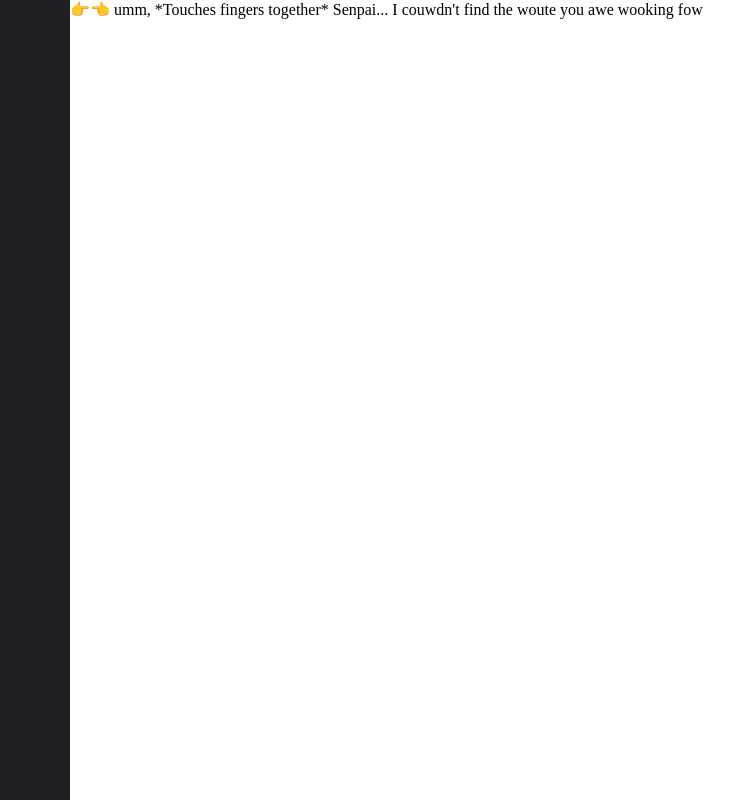
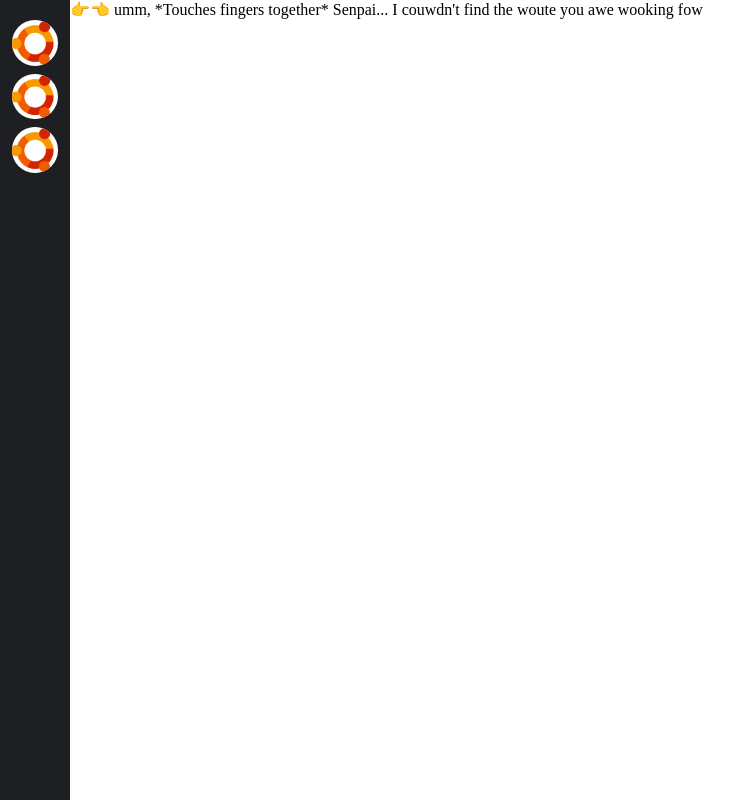
Before and after one commit to ViewableGravy/gravy-discord-clone, a React (Vite) app in the folder frontend/: page / in a window 1280 px wide. Shown: the whole page, without its empty margins (0-753 px from the left). Built offline with nearby package versions, Linux system fonts and the light colour scheme; no server answers.

Commit message:
💄Updated Chatheads styling to fit within Navbar
- Updated hover logic so that the "selected" only shows when hover icon, not container

```diff
--- a/frontend/src/components/ChatHeads/ChatHeads.scss
+++ b/frontend/src/components/ChatHeads/ChatHeads.scss
@@ -1,38 +1,39 @@
 .ChatHeads {
-  background: #73AD21;
-  width: 285px;
+  width: 100%;
   position: relative;
 
-  &:hover {
-    .ChatHeads__selected {
-      opacity: 100%;
-    }
-    .ChatHeads__icon {
-      border-radius: 60px;
-    }
-  }
+  &__icon {
+    aspect-ratio: 1 / 1;
 
-  &__icon {
-    background: #0c09c2;
-    width: 200px;
-    height: 200px;
+    background-color: white;
+    width: 65%;
     border-radius: 50%;
     align-self: center;
     margin-inline: auto;
     transition: border-radius 0.2s ease-in-out;
     overflow: hidden;
+    cursor: pointer;
+
+    &--hovered {
+      border-radius: 35%;
+    }
   }
 
   &__selected {
+    $height: 40%;
+
     position: absolute;
-    top: 20%;
-    width: 15px;
-    height: 60%;
+    top: calc((100% - $height) / 2);
+    width: 5%;
+    height: $height;
     border-top-right-radius: 20px;
     border-bottom-right-radius: 20px;
     background-color: white;
     opacity: 0%;
     transition: opacity 0.2s ease-in-out;
 
+    &--hovered {
+      opacity: 100%;
+    }
   }
 }
--- a/frontend/src/components/ChatHeads/index.tsx
+++ b/frontend/src/components/ChatHeads/index.tsx
@@ -1,18 +1,43 @@
+/***** BASE IMPORTS *****/
+import classNames from "classnames";
+
+/***** CONSTS *****/
 import "./ChatHeads.scss";
+import { useState } from "react";
 
+/***** TYPE DEFINITIONS *****/
 type TChatHeads = React.FC<{
   children: React.ReactNode;
+  className?: string;
 }>
 
-export const ChatHeads: TChatHeads = ({ children }) => {
+/***** COMPONENT START *****/
+export const ChatHeads: TChatHeads = ({ children, className }) => {
+  /***** STATE *****/
+  const [isHovered, setIsHovered] = useState(false);
 
+  /***** RENDER HELPERS *****/
+  const classes = {
+    outer: classNames("ChatHeads", className),
+    icon: classNames("ChatHeads__icon", {
+      "ChatHeads__icon--hovered": isHovered
+    }),
+    selected: classNames("ChatHeads__selected", {
+      "ChatHeads__selected--hovered": isHovered
+    })
+  }
 
+  /***** RENDER *****/
   return (
-    <div className="ChatHeads">
-        <div className="ChatHeads__icon">
+    <div className={classes.outer}>
+        <div
+          onMouseEnter={() => setIsHovered(true)}
+          onMouseLeave={() => setIsHovered(false)}
+          className={classes.icon}
+        >
           {children}
         </div>
-        <div className="ChatHeads__selected"></div>
+        <div className={classes.selected} />
     </div>
   );
 }
--- a/frontend/src/components/navbar/_Navbar.scss
+++ b/frontend/src/components/navbar/_Navbar.scss
@@ -4,4 +4,12 @@
   --navbar-background-color: #1e1f22;
 
   background-color: var(--navbar-background-color);
+
+  &__ChatHead {
+    margin-top: 8px;
+
+    &--first {
+      margin-top: 20px;
+    }
+  }
 }
--- a/frontend/src/components/navbar/index.tsx
+++ b/frontend/src/components/navbar/index.tsx
@@ -1,14 +1,35 @@
+/***** UTILITIES *****/
 import { useTheme } from '../../utilities/hooks/useTheme';
+
+/***** SHARED *****/
+import { ChatHeads } from '../ChatHeads';
+
+/***** CONSTS *****/
+import ubuntu from '../../assets/ubun.png';
 import './_Navbar.scss';
 
+/***** COMPONENT START *****/
 export const Navbar = () => {
+  /***** HOOKS *****/
   const [{ navbar }] = useTheme((theme) => theme.backgroundColor);
 
+  /***** RENDER HELPERS *****/
   const style = {
     '--navbar-background-color': navbar
   } as React.CSSProperties;
 
+  /***** RENDER *****/
   return (
-    <div className="Navbar" style={style}></div>
+    <div className="Navbar" style={style}>
+      <ChatHeads className="Navbar__ChatHead--first">
+          <img src={ubuntu} alt="server-icon" style={{ marginLeft: -3 }}/>
+      </ChatHeads>
+      <ChatHeads className="Navbar__ChatHead">
+          <img src={ubuntu} alt="server-icon" style={{ marginLeft: -3 }}/>
+      </ChatHeads>
+      <ChatHeads className="Navbar__ChatHead">
+          <img src={ubuntu} alt="server-icon" style={{ marginLeft: -3 }}/>
+      </ChatHeads>
+    </div>
   )
 }
--- a/frontend/src/routes/dashboard/index.tsx
+++ b/frontend/src/routes/dashboard/index.tsx
@@ -7,8 +7,6 @@ import { Button } from "../../components/Button"
 
 /***** QUERY IMPORTS *****/
 import { useExampleQuery } from "../../api/queries/useExampleQuery"
-import { ChatHeads } from "../../components/ChatHeads"
-import ubuntu from "../../assets/ubun.png"
 
 /***** UTILITIES *****/
 import { useBrowserNotification } from "../../utilities/hooks/useBrowserNotification"
@@ -42,9 +40,6 @@ const Dashboard = () => {
             <Button.Link to="/">
                 Trunk
             </Button.Link>
-            <ChatHeads>
-                <img src={ubuntu} alt="server-icon" style={{ marginLeft: -10 }}/>
-            </ChatHeads>
         </div>
     )
 }
```
